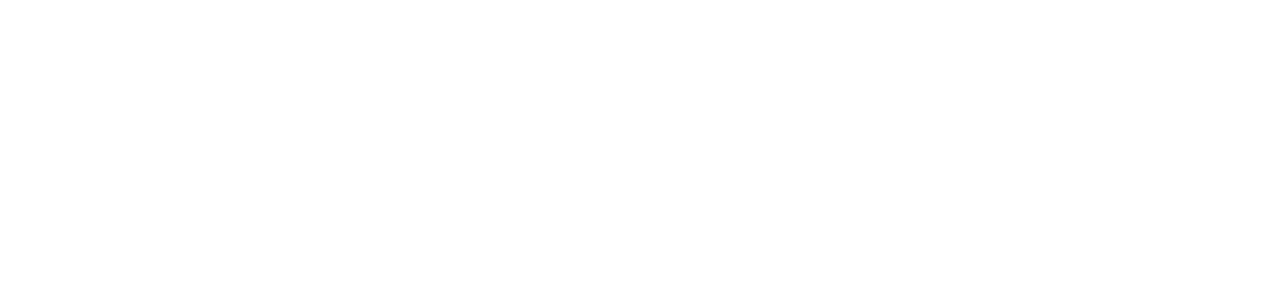
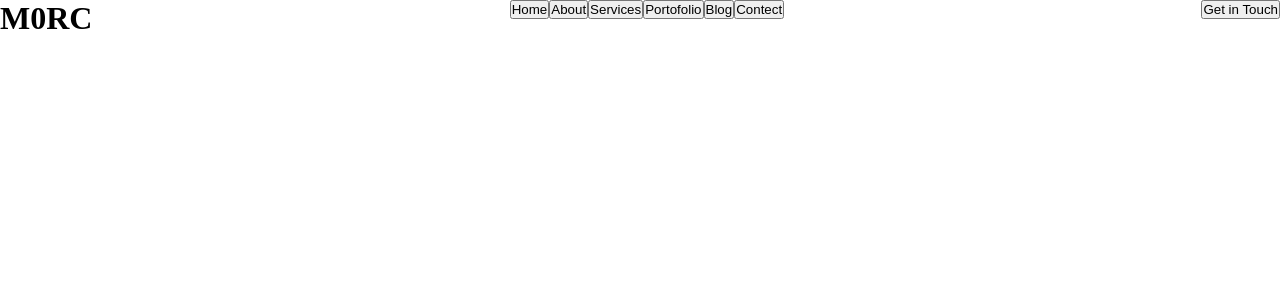
Before and after one commit to M0RC-Code/M0RC-Company, a React (Vite) app: page / in a window 1280 px wide. Shown: the top 300 px of the page. Built offline with nearby package versions, Linux system fonts and the light colour scheme.

Commit message:
add menu

```diff
--- a/src/App.css
+++ b/src/App.css
@@ -0,0 +1,50 @@
+/* Intial style */
+* {
+  box-sizing: border-box;
+  padding: 0;
+  margin: 0;
+}
+
+/* Menu */
+.menu {
+    display: flex;
+    justify-content: space-between;
+}
+.menu-brand {
+
+}
+.menu-text {
+
+}
+
+.menu-options {
+
+}
+.options-home {
+
+}
+.options-about {
+
+}
+.options-services {
+
+}
+.options-portofolio {
+
+}
+.options-blog {
+
+}
+.options-contect {
+
+}
+.options {
+
+}
+
+.menu-touch {
+
+}
+.menu-touch-btn {
+
+}
--- a/src/App.jsx
+++ b/src/App.jsx
@@ -4,6 +4,22 @@ function App() {
 
   return (
     <>
+      <div className="menu">
+        <div className="menu-brand">
+          <h1 className="brand-text">M0RC</h1>
+        </div>
+        <div className="menu-options">
+          <button className="options-home options">Home</button>
+          <button className="options-about options">About</button>
+          <button className="options-services options">Services</button>
+          <button className="options-portofolio options">Portofolio</button>
+          <button className="options-blog options">Blog</button>
+          <button className="options-contect options">Contect</button>
+        </div>
+        <div className="menu-touch">
+          <button className="menu-touch-btn">Get in Touch</button>
+        </div>
+      </div>
     </>
   )
 }
```
Also changed, not shown: src/assets/images/header.jpg (added).
